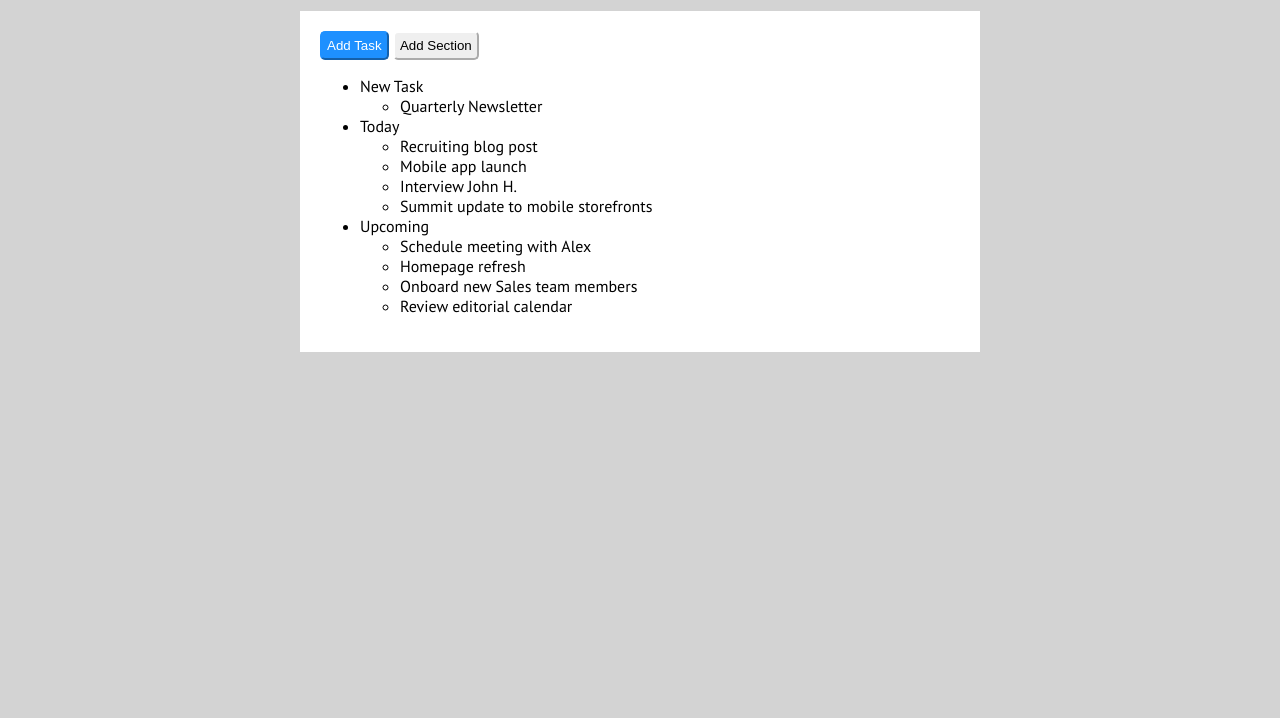
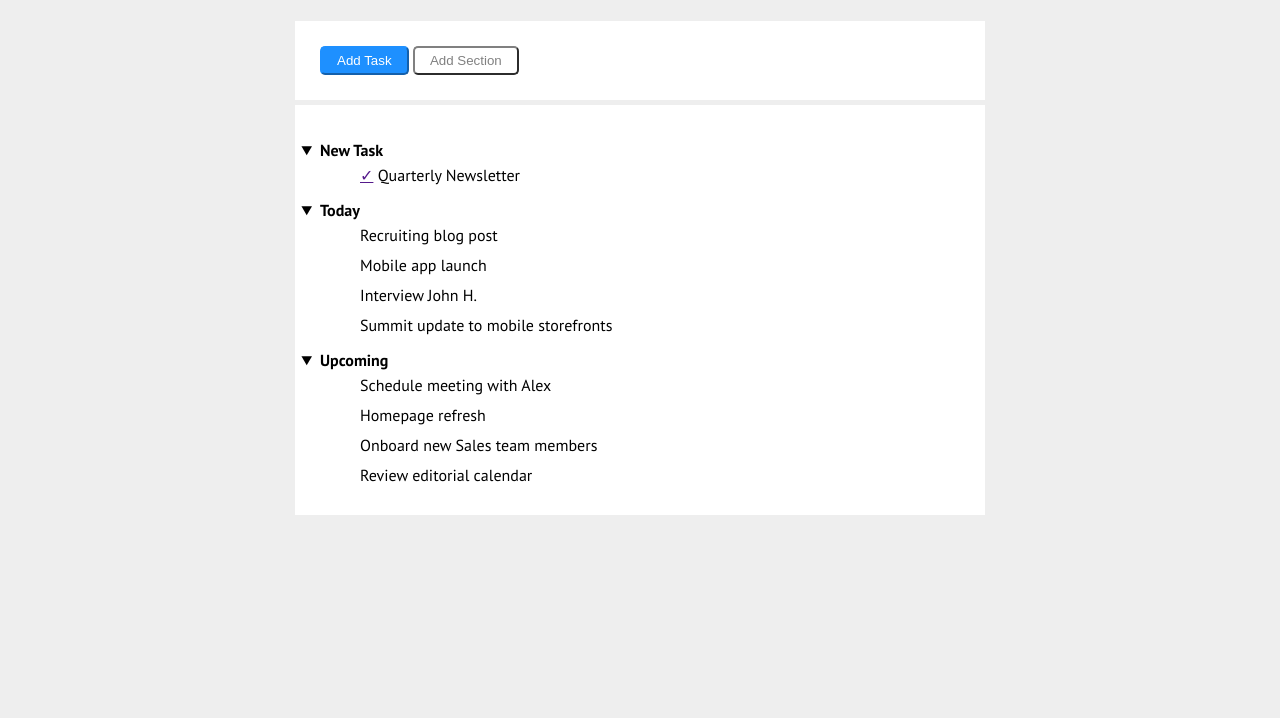
Before and after one commit to RogueFour/html-css-toboolist, a plain HTML site: page index.html in a window 1280 px wide. Shown: the part 82-800 px from the top of the page. Drawn offline with Linux system fonts and the light colour scheme.

Commit message:
list update

```diff
--- a/css/style.css
+++ b/css/style.css
@@ -3,7 +3,8 @@ body{
     padding: 0;
     box-sizing: border-box;
     font-family: 'PT Sans', sans-serif;
-    background-color: lightgrey;
+    background-color: rgba(173, 173, 173, 0.199);
+    height: 100%;
 }
 
 header{
@@ -21,17 +22,26 @@ header img{
     vertical-align: middle;
 }
 
-main{
+.section-button{
     background-color: white;
     width: 50%;
-    margin: 20px auto;
-    padding: 20px;
+    margin: 30px auto 5px;
+    padding: 25px;
+}
+
+.section-list{
+    background-color: white;
+    width: 50%;
+    margin:auto;
+    margin-bottom: 5px;
+    padding: 25px;
+
 }
 
 button{
+    display: inline-block;
     border-radius: 5px;
-    padding: 5px;
-
+    padding: 5px 15px;
 }
 
 #task{
@@ -41,5 +51,25 @@ color: white;
 }
 
 #section{
-border-color: white;
+border-color: grey;
+color: grey;
+background-color: white;
 }
+
+li{
+    padding-left: 0px;
+}
+.bold{
+    font-weight: bold;
+    color: black;
+    list-style-type: disclosure-open;
+    padding-top: 10px;
+}
+
+.date{
+    color: black;
+    font-weight: normal;
+    list-style-type: none;
+    padding-top: 5px;
+    padding-bottom: 5px;
+}
--- a/index.html
+++ b/index.html
@@ -20,35 +20,34 @@
 
     <!-- button -->
     <main>
-        <div>
+        <div class="section-button">
             <button id="task">Add Task</button>
             <button id="section">Add Section</button>
         </div>
     <!-- /button -->
 
     <!-- lista -->
-        <ul>
-            <li>New Task
+        <ul class="section-list">
+            <li class="bold">New Task
                 <ul>
-                    <li>Quarterly Newsletter</li>
+                    <li class="date"><a href="">&check;</a> Quarterly Newsletter</li>
                 </ul>
             </li>
-            <li>Today
+            <li class="bold">Today
                 <ul>
-                    <li>Recruiting blog post</li>
-                    <li>Mobile app launch</li>
-                    <li>Interview John H.</li>
-                    <li>Summit update to mobile storefronts</li>
+                    <li class="date">Recruiting blog post</li>
+                    <li class="date">Mobile app launch</li>
+                    <li class="date">Interview John H.</li>
+                    <li class="date">Summit update to mobile storefronts</li>
                 </ul>
             </li>
-            <li>Upcoming
+            <li class="bold">Upcoming
                 <ul>
-                    <li>Schedule meeting with Alex</li>
-                    <li>Homepage refresh</li>
-                    <li>Onboard new Sales team members</li>
-                    <li>Review editorial calendar</li>
+                    <li class="date">Schedule meeting with Alex</li>
+                    <li class="date">Homepage refresh</li>
+                    <li class="date">Onboard new Sales team members</li>
+                    <li class="date">Review editorial calendar</li>
                 </ul>
-
             </li>
         </ul>
 
```
